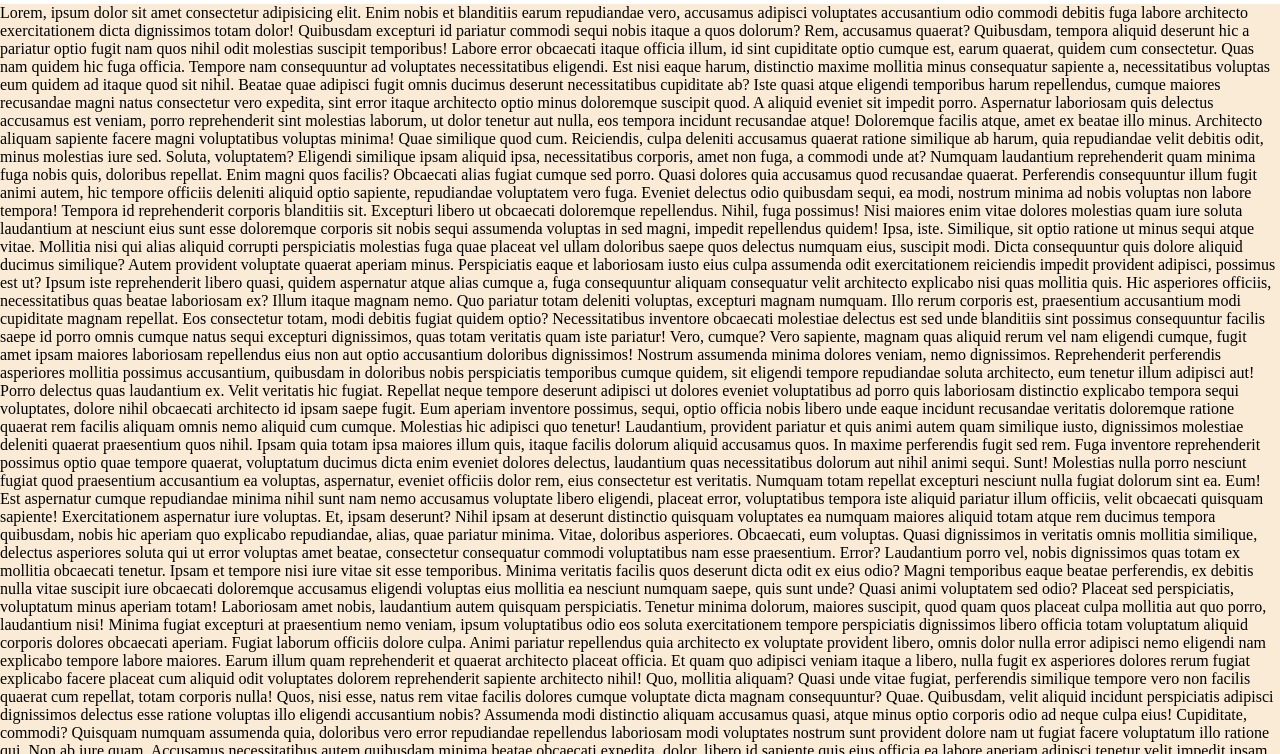
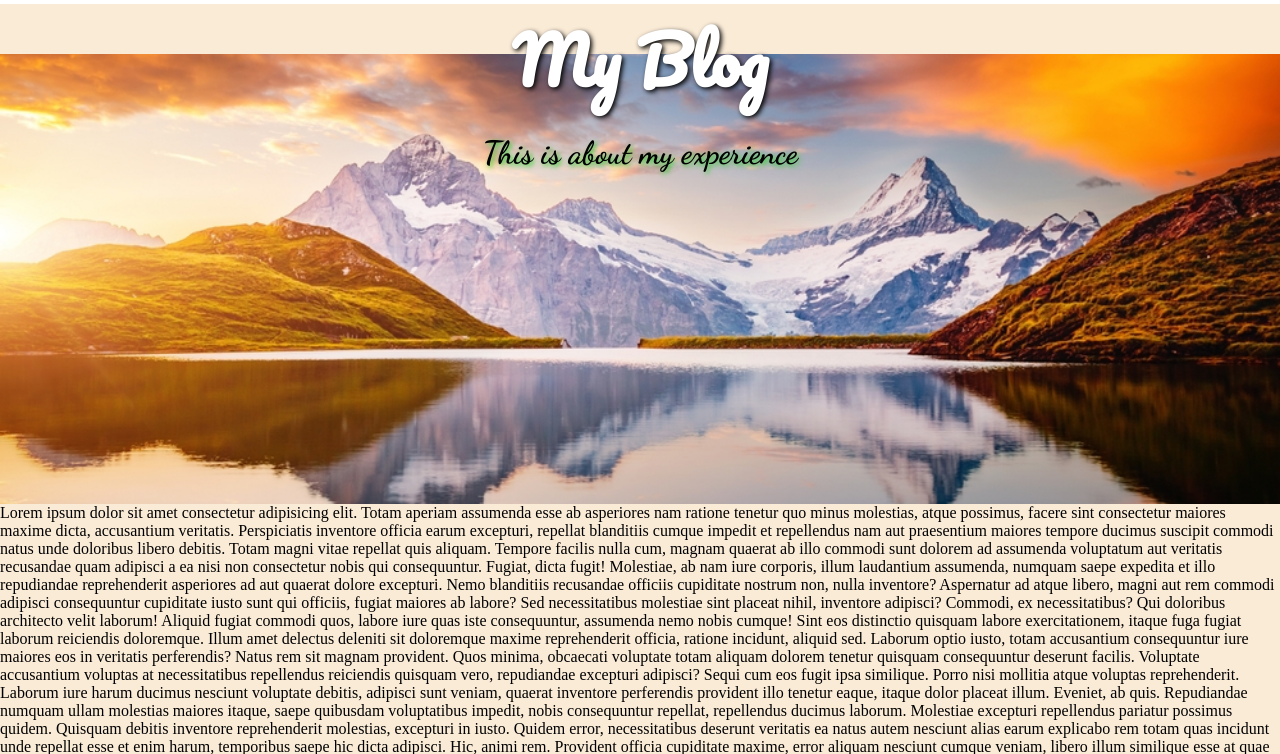
Before and after one commit to GorkemDemirkol/html-ornek, a plain HTML site: page blogsite/index.html in a window 1280 px wide. Shown: the part 46-800 px from the top of the page. Drawn offline with Linux system fonts and the light colour scheme; a web font is replaced by a local one.

Commit message:
Add files via upload

```diff
--- a/blogsite/index.html
+++ b/blogsite/index.html
@@ -16,7 +16,7 @@
     <div class="navbar">
         <div class="wrapper target">
 
-            <div class="left">
+            <div class="left target">
                 <i class="fa-brands fa-instagram"></i>
                 <i class="fa-brands fa-x-twitter"></i>
                 <i class="fa-brands fa-linkedin-in"></i>
@@ -39,140 +39,66 @@
             </div>
         </div>
     </div>
+
+
+    <header class="header target">
+        <img src="/public/img/Background.jpg" alt="Background">
+        <h1>My Blog</h1>
+        <h3>This is about my experience</h3>
+    </header>
     <div>
-        Lorem, ipsum dolor sit amet consectetur adipisicing elit. Enim nobis et blanditiis earum repudiandae vero,
-        accusamus adipisci voluptates accusantium odio commodi debitis fuga labore architecto exercitationem dicta
-        dignissimos totam dolor!
-        Quibusdam excepturi id pariatur commodi sequi nobis itaque a quos dolorum? Rem, accusamus quaerat? Quibusdam,
-        tempora aliquid deserunt hic a pariatur optio fugit nam quos nihil odit molestias suscipit temporibus!
-        Labore error obcaecati itaque officia illum, id sint cupiditate optio cumque est, earum quaerat, quidem cum
-        consectetur. Quas nam quidem hic fuga officia. Tempore nam consequuntur ad voluptates necessitatibus eligendi.
-        Est nisi eaque harum, distinctio maxime mollitia minus consequatur sapiente a, necessitatibus voluptas eum
-        quidem ad itaque quod sit nihil. Beatae quae adipisci fugit omnis ducimus deserunt necessitatibus cupiditate ab?
-        Iste quasi atque eligendi temporibus harum repellendus, cumque maiores recusandae magni natus consectetur vero
-        expedita, sint error itaque architecto optio minus doloremque suscipit quod. A aliquid eveniet sit impedit
-        porro.
-        Aspernatur laboriosam quis delectus accusamus est veniam, porro reprehenderit sint molestias laborum, ut dolor
-        tenetur aut nulla, eos tempora incidunt recusandae atque! Doloremque facilis atque, amet ex beatae illo minus.
-        Architecto aliquam sapiente facere magni voluptatibus voluptas minima! Quae similique quod cum. Reiciendis,
-        culpa deleniti accusamus quaerat ratione similique ab harum, quia repudiandae velit debitis odit, minus
-        molestias iure sed.
-        Soluta, voluptatem? Eligendi similique ipsam aliquid ipsa, necessitatibus corporis, amet non fuga, a commodi
-        unde at? Numquam laudantium reprehenderit quam minima fuga nobis quis, doloribus repellat. Enim magni quos
-        facilis?
-        Obcaecati alias fugiat cumque sed porro. Quasi dolores quia accusamus quod recusandae quaerat. Perferendis
-        consequuntur illum fugit animi autem, hic tempore officiis deleniti aliquid optio sapiente, repudiandae
-        voluptatem vero fuga.
-        Eveniet delectus odio quibusdam sequi, ea modi, nostrum minima ad nobis voluptas non labore tempora! Tempora id
-        reprehenderit corporis blanditiis sit. Excepturi libero ut obcaecati doloremque repellendus. Nihil, fuga
-        possimus!
-        Nisi maiores enim vitae dolores molestias quam iure soluta laudantium at nesciunt eius sunt esse doloremque
-        corporis sit nobis sequi assumenda voluptas in sed magni, impedit repellendus quidem! Ipsa, iste.
-        Similique, sit optio ratione ut minus sequi atque vitae. Mollitia nisi qui alias aliquid corrupti perspiciatis
-        molestias fuga quae placeat vel ullam doloribus saepe quos delectus numquam eius, suscipit modi.
-        Dicta consequuntur quis dolore aliquid ducimus similique? Autem provident voluptate quaerat aperiam minus.
-        Perspiciatis eaque et laboriosam iusto eius culpa assumenda odit exercitationem reiciendis impedit provident
-        adipisci, possimus est ut?
-        Ipsum iste reprehenderit libero quasi, quidem aspernatur atque alias cumque a, fuga consequuntur aliquam
-        consequatur velit architecto explicabo nisi quas mollitia quis. Hic asperiores officiis, necessitatibus quas
-        beatae laboriosam ex?
-        Illum itaque magnam nemo. Quo pariatur totam deleniti voluptas, excepturi magnam numquam. Illo rerum corporis
-        est, praesentium accusantium modi cupiditate magnam repellat. Eos consectetur totam, modi debitis fugiat quidem
-        optio?
-        Necessitatibus inventore obcaecati molestiae delectus est sed unde blanditiis sint possimus consequuntur facilis
-        saepe id porro omnis cumque natus sequi excepturi dignissimos, quas totam veritatis quam iste pariatur! Vero,
-        cumque?
-        Vero sapiente, magnam quas aliquid rerum vel nam eligendi cumque, fugit amet ipsam maiores laboriosam
-        repellendus eius non aut optio accusantium doloribus dignissimos! Nostrum assumenda minima dolores veniam, nemo
-        dignissimos.
-        Reprehenderit perferendis asperiores mollitia possimus accusantium, quibusdam in doloribus nobis perspiciatis
-        temporibus cumque quidem, sit eligendi tempore repudiandae soluta architecto, eum tenetur illum adipisci aut!
-        Porro delectus quas laudantium ex.
-        Velit veritatis hic fugiat. Repellat neque tempore deserunt adipisci ut dolores eveniet voluptatibus ad porro
-        quis laboriosam distinctio explicabo tempora sequi voluptates, dolore nihil obcaecati architecto id ipsam saepe
-        fugit.
-        Eum aperiam inventore possimus, sequi, optio officia nobis libero unde eaque incidunt recusandae veritatis
-        doloremque ratione quaerat rem facilis aliquam omnis nemo aliquid cum cumque. Molestias hic adipisci quo
-        tenetur!
-        Laudantium, provident pariatur et quis animi autem quam similique iusto, dignissimos molestiae deleniti quaerat
-        praesentium quos nihil. Ipsam quia totam ipsa maiores illum quis, itaque facilis dolorum aliquid accusamus quos.
-        In maxime perferendis fugit sed rem. Fuga inventore reprehenderit possimus optio quae tempore quaerat,
-        voluptatum ducimus dicta enim eveniet dolores delectus, laudantium quas necessitatibus dolorum aut nihil animi
-        sequi. Sunt!
-        Molestias nulla porro nesciunt fugiat quod praesentium accusantium ea voluptas, aspernatur, eveniet officiis
-        dolor rem, eius consectetur est veritatis. Numquam totam repellat excepturi nesciunt nulla fugiat dolorum sint
-        ea. Eum!
-        Est aspernatur cumque repudiandae minima nihil sunt nam nemo accusamus voluptate libero eligendi, placeat error,
-        voluptatibus tempora iste aliquid pariatur illum officiis, velit obcaecati quisquam sapiente! Exercitationem
-        aspernatur iure voluptas.
-        Et, ipsam deserunt? Nihil ipsam at deserunt distinctio quisquam voluptates ea numquam maiores aliquid totam
-        atque rem ducimus tempora quibusdam, nobis hic aperiam quo explicabo repudiandae, alias, quae pariatur minima.
-        Vitae, doloribus asperiores. Obcaecati, eum voluptas. Quasi dignissimos in veritatis omnis mollitia similique,
-        delectus asperiores soluta qui ut error voluptas amet beatae, consectetur consequatur commodi voluptatibus nam
-        esse praesentium. Error?
-        Laudantium porro vel, nobis dignissimos quas totam ex mollitia obcaecati tenetur. Ipsam et tempore nisi iure
-        vitae sit esse temporibus. Minima veritatis facilis quos deserunt dicta odit ex eius odio?
-        Magni temporibus eaque beatae perferendis, ex debitis nulla vitae suscipit iure obcaecati doloremque accusamus
-        eligendi voluptas eius mollitia ea nesciunt numquam saepe, quis sunt unde? Quasi animi voluptatem sed odio?
-        Placeat sed perspiciatis, voluptatum minus aperiam totam! Laboriosam amet nobis, laudantium autem quisquam
-        perspiciatis. Tenetur minima dolorum, maiores suscipit, quod quam quos placeat culpa mollitia aut quo porro,
-        laudantium nisi!
-        Minima fugiat excepturi at praesentium nemo veniam, ipsum voluptatibus odio eos soluta exercitationem tempore
-        perspiciatis dignissimos libero officia totam voluptatum aliquid corporis dolores obcaecati aperiam. Fugiat
-        laborum officiis dolore culpa.
-        Animi pariatur repellendus quia architecto ex voluptate provident libero, omnis dolor nulla error adipisci nemo
-        eligendi nam explicabo tempore labore maiores. Earum illum quam reprehenderit et quaerat architecto placeat
-        officia.
-        Et quam quo adipisci veniam itaque a libero, nulla fugit ex asperiores dolores rerum fugiat explicabo facere
-        placeat cum aliquid odit voluptates dolorem reprehenderit sapiente architecto nihil! Quo, mollitia aliquam?
-        Quasi unde vitae fugiat, perferendis similique tempore vero non facilis quaerat cum repellat, totam corporis
-        nulla! Quos, nisi esse, natus rem vitae facilis dolores cumque voluptate dicta magnam consequuntur? Quae.
-        Quibusdam, velit aliquid incidunt perspiciatis adipisci dignissimos delectus esse ratione voluptas illo eligendi
-        accusantium nobis? Assumenda modi distinctio aliquam accusamus quasi, atque minus optio corporis odio ad neque
-        culpa eius!
-        Cupiditate, commodi? Quisquam numquam assumenda quia, doloribus vero error repudiandae repellendus laboriosam
-        modi voluptates nostrum sunt provident dolore nam ut fugiat facere voluptatum illo ratione qui. Non ab iure
-        quam.
-        Accusamus necessitatibus autem quibusdam minima beatae obcaecati expedita, dolor, libero id sapiente quis eius
-        officia ea labore aperiam adipisci tenetur velit impedit ipsam unde quos facere nostrum eligendi. Tempora, at?
-        Iusto laboriosam totam minus, ratione ex neque, nisi inventore et porro id corrupti ipsum incidunt, beatae
-        pariatur doloribus dignissimos alias expedita! Ea eos quibusdam a magnam, ad accusantium earum culpa.
-        Iure accusamus asperiores optio atque magni animi molestiae hic incidunt assumenda non cumque deleniti modi
-        mollitia officia adipisci eum repudiandae tempore, nihil at architecto. Obcaecati nostrum mollitia distinctio
-        unde sequi.
-        Quia ipsa, vel non distinctio provident eligendi voluptates amet et neque expedita dolor incidunt omnis,
-        exercitationem ipsum beatae autem soluta mollitia, assumenda cumque optio! Atque possimus et impedit
-        reprehenderit necessitatibus.
-        Earum aspernatur eius quod? Incidunt alias accusantium maxime quia temporibus repudiandae iusto voluptatem
-        impedit minus architecto. Magni accusantium distinctio ratione nesciunt optio illo, totam ex deleniti voluptatem
-        maiores. Fugiat, nam.
-        Quam soluta rerum expedita suscipit sit nihil tempora corporis velit dolorem. Deserunt sequi consequatur magnam.
-        Enim excepturi, nemo veniam molestias, explicabo numquam eos quo corrupti praesentium ut ex porro! Sint.
-        Quisquam deserunt a ipsum! Temporibus, repellendus hic nobis officiis adipisci autem ipsum odit iusto nostrum
-        alias, est libero pariatur, voluptas rem. Nihil totam quidem voluptates? Tempore dolorum aliquid facere
-        accusamus!
-        Sed minima explicabo animi tempora dolor, quas vitae tenetur unde facere totam, deserunt nisi harum quo
-        aspernatur adipisci enim sapiente sit officiis asperiores? Deleniti, labore ullam ipsa quisquam quas culpa!
-        Doloremque, animi voluptatem, labore eligendi harum beatae aliquid quos veritatis quas enim rerum corporis
-        delectus magni. Laboriosam quia explicabo animi ipsam unde suscipit, aliquam molestias placeat molestiae
-        voluptatum excepturi ex.
-        Ratione odio unde quis corrupti pariatur, cupiditate esse dicta reiciendis rem, assumenda vero molestiae culpa
-        similique delectus. Corrupti animi aut, consequatur non itaque veniam, sint dolores vitae architecto
-        voluptatibus ducimus?
-        Asperiores deleniti perferendis laboriosam, vero quis quos quaerat incidunt atque placeat cumque eveniet,
-        aperiam dolorem iure dignissimos possimus veritatis nesciunt vitae doloribus est maxime non hic repudiandae.
-        Aspernatur, exercitationem rem?
-        Tempore possimus quibusdam perspiciatis numquam odit eius rem quo quidem cum incidunt, ratione, repudiandae
-        nemo, excepturi sed odio autem voluptatum animi laborum aliquam! Consequuntur in hic magnam eum obcaecati eos.
-        Quaerat reprehenderit ducimus nemo et molestias, dignissimos dolorum distinctio, delectus fuga, voluptatum
-        aspernatur a magnam animi repellendus fugit suscipit aliquam doloremque? Rerum, eligendi impedit. Libero placeat
-        tenetur repudiandae qui tempore.
-        Impedit suscipit nam maiores possimus nisi deleniti dicta doloremque consequuntur iusto, vitae, blanditiis cum
-        aperiam alias dignissimos. Fugiat molestias repudiandae, in repellendus dolor, eveniet ea esse aliquam natus
-        aspernatur enim.
-        Voluptatem ipsum explicabo consequatur! Magni dolorem modi unde nesciunt expedita ut neque at cum error sunt
-        quisquam magnam corporis molestiae hic eaque sequi ipsam distinctio, ea animi praesentium harum. Ab?
+        Lorem ipsum dolor sit amet consectetur adipisicing elit. Totam aperiam assumenda esse ab asperiores nam ratione tenetur quo minus molestias, atque possimus, facere sint consectetur maiores maxime dicta, accusantium veritatis.
+        Perspiciatis inventore officia earum excepturi, repellat blanditiis cumque impedit et repellendus nam aut praesentium maiores tempore ducimus suscipit commodi natus unde doloribus libero debitis. Totam magni vitae repellat quis aliquam.
+        Tempore facilis nulla cum, magnam quaerat ab illo commodi sunt dolorem ad assumenda voluptatum aut veritatis recusandae quam adipisci a ea nisi non consectetur nobis qui consequuntur. Fugiat, dicta fugit!
+        Molestiae, ab nam iure corporis, illum laudantium assumenda, numquam saepe expedita et illo repudiandae reprehenderit asperiores ad aut quaerat dolore excepturi. Nemo blanditiis recusandae officiis cupiditate nostrum non, nulla inventore?
+        Aspernatur ad atque libero, magni aut rem commodi adipisci consequuntur cupiditate iusto sunt qui officiis, fugiat maiores ab labore? Sed necessitatibus molestiae sint placeat nihil, inventore adipisci? Commodi, ex necessitatibus?
+        Qui doloribus architecto velit laborum! Aliquid fugiat commodi quos, labore iure quas iste consequuntur, assumenda nemo nobis cumque! Sint eos distinctio quisquam labore exercitationem, itaque fuga fugiat laborum reiciendis doloremque.
+        Illum amet delectus deleniti sit doloremque maxime reprehenderit officia, ratione incidunt, aliquid sed. Laborum optio iusto, totam accusantium consequuntur iure maiores eos in veritatis perferendis? Natus rem sit magnam provident.
+        Quos minima, obcaecati voluptate totam aliquam dolorem tenetur quisquam consequuntur deserunt facilis. Voluptate accusantium voluptas at necessitatibus repellendus reiciendis quisquam vero, repudiandae excepturi adipisci? Sequi cum eos fugit ipsa similique.
+        Porro nisi mollitia atque voluptas reprehenderit. Laborum iure harum ducimus nesciunt voluptate debitis, adipisci sunt veniam, quaerat inventore perferendis provident illo tenetur eaque, itaque dolor placeat illum. Eveniet, ab quis.
+        Repudiandae numquam ullam molestias maiores itaque, saepe quibusdam voluptatibus impedit, nobis consequuntur repellat, repellendus ducimus laborum. Molestiae excepturi repellendus pariatur possimus quidem. Quisquam debitis inventore reprehenderit molestias, excepturi in iusto.
+        Quidem error, necessitatibus deserunt veritatis ea natus autem nesciunt alias earum explicabo rem totam quas incidunt unde repellat esse et enim harum, temporibus saepe hic dicta adipisci. Hic, animi rem.
+        Provident officia cupiditate maxime, error aliquam nesciunt cumque veniam, libero illum similique esse at quae aut iure magnam eos? Nemo rem, molestiae laudantium debitis quos porro ipsum aut blanditiis totam?
+        Ex minus commodi harum, officiis repellendus dolor numquam quos eaque architecto perspiciatis, ipsum iste sit eos hic consequatur repellat non iusto adipisci culpa unde. Veritatis, id placeat. Cupiditate, recusandae molestiae!
+        Iusto libero inventore obcaecati natus, minima fuga voluptatibus, dignissimos enim rerum ut aperiam, sequi dolorem rem. Non iure eveniet vel, tempore nostrum fugiat soluta adipisci, ullam laborum at sapiente eaque?
+        Ipsam quis fugiat suscipit autem? Similique enim rem delectus accusantium tempora molestiae sequi beatae neque nihil quo harum quam architecto aliquam nemo accusamus quasi officia commodi veritatis, laboriosam, necessitatibus est?
+        Optio enim iusto illum doloremque cumque amet, nam, beatae velit esse error exercitationem explicabo sed repellendus ea modi ipsa eveniet nesciunt. Officiis, fugit nulla totam provident natus et earum dicta!
+        Sequi, sunt optio architecto facere recusandae perferendis, fugiat ex veniam placeat autem labore tempora numquam magni natus nulla pariatur! Accusamus reprehenderit laborum repellendus odit quod nobis voluptas iste possimus adipisci?
+        Tempora, eos laborum assumenda, impedit modi culpa ut dolorem ea autem numquam excepturi animi consequatur maxime explicabo sint! Odio unde quasi voluptatum, in exercitationem adipisci quaerat dolores quos esse nobis?
+        Quos quidem optio fuga tenetur nesciunt at, atque corrupti minus dolore natus officiis unde reprehenderit veniam ab quibusdam odio, architecto numquam temporibus sit quod. Saepe hic ullam similique totam maiores?
+        Pariatur iusto ad ex qui et voluptates tempora architecto accusantium nam accusamus animi autem corrupti nemo minima nostrum similique ut optio reiciendis ratione, voluptate delectus ullam. Sint commodi mollitia accusantium?
+        Commodi dolor placeat eligendi eos distinctio maxime facere est animi quam, cupiditate fugiat saepe vitae explicabo unde nam possimus quia enim hic velit id? Praesentium rem voluptas quos totam facilis.
+        Nobis nulla debitis quod ipsa numquam, repellat quibusdam ea eos doloremque qui corrupti nam omnis aliquid possimus similique, accusamus, quis asperiores? Cumque iste eum architecto quidem, quas fugiat minima consequatur?
+        Voluptate at rem saepe ullam inventore consectetur molestias quidem placeat ab ipsam fugiat veniam, dolorem recusandae cumque optio consequatur voluptatibus reiciendis dicta a. Dolore voluptates inventore corporis ipsam facilis pariatur?
+        Voluptatum ipsum voluptatem soluta natus, vero tenetur explicabo modi. Unde maiores laboriosam eos nam pariatur! Exercitationem iste tenetur, natus laboriosam quam quas repellendus nostrum reiciendis maxime atque ratione, ducimus hic?
+        Id sed amet nobis! Sequi autem saepe neque quia dicta fugit reprehenderit deleniti quo laborum nihil! Quam accusamus doloribus, placeat culpa nostrum ea aliquid. Aliquid, quas? Praesentium delectus quibusdam asperiores.
+        Incidunt animi eligendi id assumenda esse neque praesentium tenetur qui, quas distinctio voluptas adipisci ratione nisi, asperiores quasi accusantium dolore ad harum consequatur at delectus facilis optio dolorum. Delectus, fugiat.
+        Saepe ratione ducimus incidunt tempora nostrum odit fuga perspiciatis quae, provident ad quibusdam. Vel, aliquam reprehenderit. Iste aperiam dicta harum quibusdam sequi sit incidunt, error, consequuntur numquam necessitatibus quod temporibus?
+        Sint distinctio recusandae quos facere explicabo, fugit animi praesentium. Amet atque doloremque nisi molestias iste architecto ut, labore minus aspernatur sapiente repudiandae voluptate accusantium natus quod ad facilis minima? Vitae.
+        Earum deserunt reiciendis consequatur vero odit ducimus, accusantium ipsa animi architecto sint, error esse sit praesentium quaerat voluptatibus id labore quod quas officiis. Minima illum pariatur vitae. Ipsa, vitae minima.
+        Magni, ea earum eaque nulla voluptas, nam dignissimos soluta ipsam assumenda molestiae delectus eligendi, asperiores nesciunt molestias possimus obcaecati quam necessitatibus. Minus, unde. Iure voluptates enim asperiores neque omnis iusto.
+        Animi consequuntur, iusto odit possimus exercitationem, nulla tenetur veritatis deserunt distinctio enim voluptate doloremque! Voluptatem, quasi dolorum culpa dolore ipsa dicta consequatur. Hic quis recusandae veniam facilis inventore odit rerum.
+        Reiciendis qui harum suscipit dolore est porro mollitia quis exercitationem sit architecto voluptatem saepe non, excepturi animi velit provident autem amet laboriosam fuga voluptate? Temporibus ad accusantium odio eum ducimus.
+        Autem blanditiis provident quo corporis tempore, sint hic eaque quaerat distinctio vero sit! Atque provident itaque voluptatum sit ullam eius, similique ducimus quod officia placeat deserunt suscipit dolorum, voluptatem inventore!
+        Fugit repellat magni incidunt dignissimos. Deserunt minus iure eveniet unde iusto reprehenderit quas delectus inventore, aliquam dolores at culpa deleniti ratione nobis expedita nostrum consequuntur quaerat non quam necessitatibus laborum!
+        Autem qui maxime illum mollitia doloribus molestias possimus, laboriosam ex officiis ipsa, rerum nihil, officia expedita facere nisi corrupti amet assumenda incidunt corporis eveniet! Quod laudantium exercitationem id impedit facilis.
+        Dicta porro quasi illo tempora cumque. Nesciunt vitae quas, recusandae, ducimus esse voluptatibus facere reprehenderit quasi dolorum aliquam eaque, pariatur officiis numquam quam facilis sed culpa libero in eligendi veritatis!
+        Iure laboriosam amet voluptates esse vitae adipisci consequuntur optio numquam dicta suscipit sunt corporis tenetur quos illo, voluptate natus officia eaque. Vitae, ipsum sint? Distinctio excepturi deleniti suscipit? Quaerat, minima.
+        Dolor necessitatibus officiis eos nam quaerat facilis doloribus, ex voluptatem accusamus tempora porro doloremque voluptates nostrum debitis voluptate eum, expedita recusandae. Illo aliquid expedita sunt velit totam? Animi, officia corporis.
+        Corporis exercitationem eius sed dolorem recusandae pariatur quia! Velit saepe earum officiis, impedit illum expedita officia dolorem quod ea, voluptates quaerat ab dignissimos iusto porro fuga, totam doloribus iure natus!
+        Labore fugit dolores temporibus excepturi exercitationem porro fuga beatae delectus? Id odio nulla et! Ab consequatur laborum aperiam deleniti deserunt autem totam veritatis dolor, dolores doloremque facilis? Minus, quo neque.
+        Autem quis cupiditate laborum beatae deserunt, est voluptate iusto delectus laudantium ex illo assumenda mollitia, sunt voluptatum? Neque et facere, consectetur debitis earum vero odio cum minus illum hic dolore.
+        Esse voluptatem recusandae sapiente nam libero voluptas ea illo ut similique dicta aspernatur eveniet eaque ipsam, quis hic velit ipsa, labore corporis dolorem. Iusto, tenetur voluptatem sint ab adipisci excepturi.
+        Aperiam aut sed commodi suscipit porro sit adipisci velit officiis ea optio, fugit molestias! Id debitis voluptate temporibus velit distinctio sequi ex eos voluptates dolore, suscipit molestiae ipsa consectetur facilis.
+        Labore mollitia minus voluptates eius maxime voluptatum aliquam saepe explicabo quis iste hic, illo ea dicta in accusantium maiores? Consectetur voluptates culpa aut deleniti eum illum consequatur amet? Excepturi, eius.
+        Sequi, ipsa! Veniam excepturi voluptates explicabo, quis ipsa corporis dolores doloribus odit saepe et laborum atque amet. Obcaecati libero id fugiat debitis quaerat vel numquam, iure repellat, quos et ullam?
+        Voluptatum, assumenda! Perferendis numquam temporibus optio sed quia minus necessitatibus eligendi, dignissimos quibusdam aliquam ullam asperiores atque quam nostrum consequuntur vel porro maxime, quo nihil aut. Ducimus et ex a?
+        Maxime neque rerum officia at exercitationem molestiae vitae debitis eaque dolore soluta. Repellendus blanditiis dolore cum aliquid asperiores debitis expedita nemo soluta quasi, architecto aut numquam dolorum distinctio, ea ullam.
+        Nulla deleniti dolor corporis repellendus qui amet natus harum mollitia. Quae, consequuntur, non reiciendis architecto similique quas ipsam repellat eveniet ad dicta quibusdam corporis consectetur molestias nihil, saepe atque error.
+        Vel similique hic assumenda cum, saepe, repellat eaque corporis odit voluptas eos autem minima! Quasi consectetur adipisci quod aspernatur at eum est cupiditate! Molestias magni saepe maiores exercitationem consectetur commodi.
+        Eveniet eaque nemo soluta atque dolorum officiis quidem sit eos, maxime et quo labore consequatur laborum delectus quod rem eius assumenda sunt nihil repellendus natus inventore dolor. Dolorum, ducimus deserunt.
     </div>
+
     <script src="/public/js/search.js"></script>
     <script src="/public/js/scroll.js"></script>
 </body>
--- /dev/null
+++ b/blogsite/public/css/header.css
@@ -0,0 +1,41 @@
+.header {
+    margin-top: 50px;
+    width: 100%;
+    position: relative;
+    display: flex;
+    justify-content: center;
+}
+
+.header img {
+    width: 100%;
+    height: 450px;
+    object-fit: cover;
+}
+
+.header h1,
+.header h3 {
+    position: absolute;
+}
+
+.header h1 {
+    top: -50px;
+    font-family: "Pacifico", cursive;
+    font-size: 4rem;
+    color: #fff;
+    text-shadow: 2px 2px 5px black ;
+}
+.header h3{
+    top: 80px;
+    font-family: "Dancing Script", cursive;
+    font-size: 2rem;
+    text-shadow:2px 2px 5px limegreen;
+}
+.header{
+    transform: translateY(-50px);
+    transition: all 1s;
+    opacity: 0;
+}
+.header.active{
+    transform: translate(0px);
+    opacity: 1;
+}
--- a/blogsite/public/css/index.css
+++ b/blogsite/public/css/index.css
@@ -1,3 +1,4 @@
 @import'/public/css/default.css';
 @import'./FontFamily.css';
-@import'./navbar.css'
+@import'./navbar.css';
+@import'./header.css';
--- a/blogsite/public/js/scroll.js
+++ b/blogsite/public/js/scroll.js
@@ -6,7 +6,12 @@ const options={
 }
 const callBack=(entries)=>{
     entries.forEach((entry)=>{
-        console.log(entry)
+        if(entry.isIntersecting){
+            entry.target.classList.add('active')
+        }
+        else{
+            entry.target.classList.remove('active')
+        }
     })
 }
 
```
Also changed, not shown: blogsite/public/css/navbar.css (+28 -0 lines), blogsite/public/img/Background.jpg (added).
